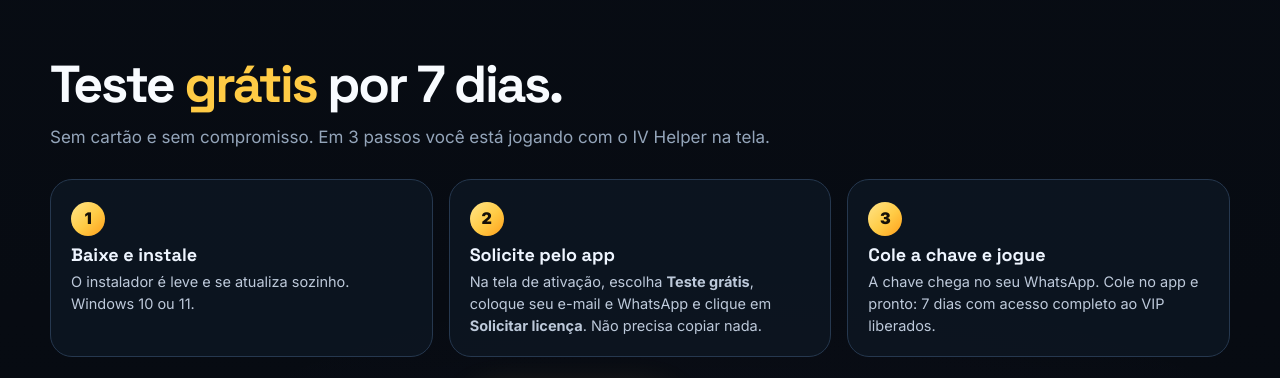
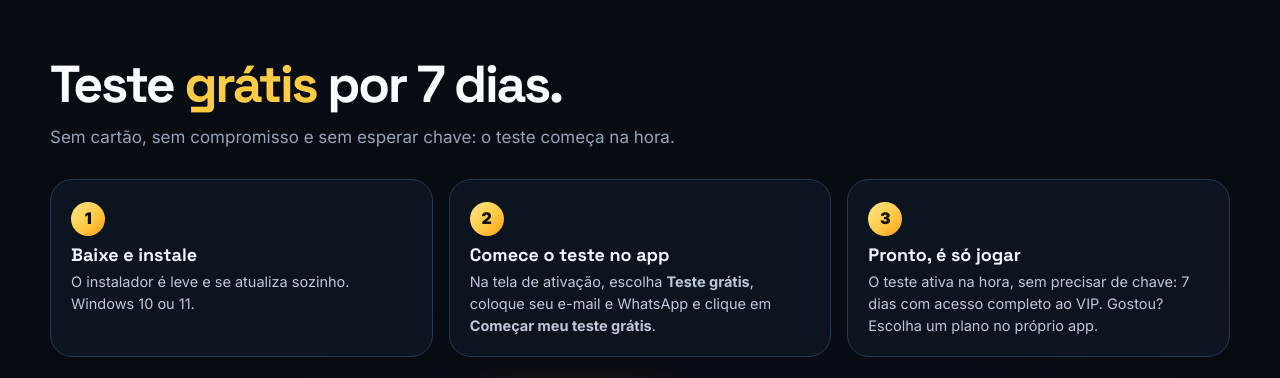
Before and after one commit to pedrojmalencar/idleverse-site, a plain HTML site: page index.html in a window 1280 px wide. Shown: the part 2000-2378 px from the top of the page. Drawn offline with Linux system fonts and the light colour scheme; no server answers.

Commit message:
Teste gratis automatico: ativa na hora pelo app, sem esperar chave

```diff
--- a/index.html
+++ b/index.html
@@ -45,7 +45,7 @@
       "name": "Como funciona o teste grátis de 7 dias?",
       "acceptedAnswer": {
         "@type": "Answer",
-        "text": "Baixe e instale o Idle Verse. Na tela de ativação, escolha Teste grátis, informe seu e-mail e WhatsApp e clique em Solicitar licença. A chave de teste chega no seu WhatsApp e libera o acesso completo ao VIP por 7 dias — sem pagar nada e sem cartão."
+        "text": "Baixe e instale o Idle Verse. Na tela de ativação, escolha Teste grátis, informe seu e-mail e WhatsApp e clique em Começar meu teste grátis. O teste ativa na hora, sem precisar de chave, e libera o acesso completo ao VIP por 7 dias — sem pagar nada e sem cartão. É um teste por computador ou celular."
       }
     },
     {
@@ -1272,7 +1272,7 @@
       <div class="wrap">
         <div class="section-head">
           <h2>Teste <em>grátis</em> por 7 dias.</h2>
-          <p>Sem cartão e sem compromisso. Em 3 passos você está jogando com o IV Helper na tela.</p>
+          <p>Sem cartão, sem compromisso e sem esperar chave: o teste começa na hora.</p>
         </div>
         <div class="steps3">
           <article class="step3">
@@ -1282,13 +1282,13 @@
           </article>
           <article class="step3">
             <span class="num">2</span>
-            <h3>Solicite pelo app</h3>
-            <p>Na tela de ativação, escolha <b>Teste grátis</b>, coloque seu e-mail e WhatsApp e clique em <b>Solicitar licença</b>. Não precisa copiar nada.</p>
+            <h3>Comece o teste no app</h3>
+            <p>Na tela de ativação, escolha <b>Teste grátis</b>, coloque seu e-mail e WhatsApp e clique em <b>Começar meu teste grátis</b>.</p>
           </article>
           <article class="step3">
             <span class="num">3</span>
-            <h3>Cole a chave e jogue</h3>
-            <p>A chave chega no seu WhatsApp. Cole no app e pronto: 7 dias com acesso completo ao VIP liberados.</p>
+            <h3>Pronto, é só jogar</h3>
+            <p>O teste ativa na hora, sem precisar de chave: 7 dias com acesso completo ao VIP. Gostou? Escolha um plano no próprio app.</p>
           </article>
         </div>
         <div class="trial-cta">
@@ -1399,7 +1399,7 @@
           </details>
           <details>
             <summary>Como funciona o teste grátis de 7 dias?</summary>
-            <p>Baixe e instale o Idle Verse. Na tela de ativação, escolha <b>Teste grátis</b>, informe seu e-mail e WhatsApp e clique em <b>Solicitar licença</b>. A chave de teste chega no seu WhatsApp e libera o acesso completo ao VIP por 7 dias — sem pagar nada e sem cartão.</p>
+            <p>Baixe e instale o Idle Verse. Na tela de ativação, escolha <b>Teste grátis</b>, informe seu e-mail e WhatsApp e clique em <b>Começar meu teste grátis</b>. O teste ativa na hora, sem precisar de chave, e libera o acesso completo ao VIP por 7 dias — sem pagar nada e sem cartão. É um teste por computador ou celular.</p>
           </details>
           <details>
             <summary>Quanto custa depois do teste?</summary>
```
Also changed, not shown: pokeidle.html (+2 -2 lines).
